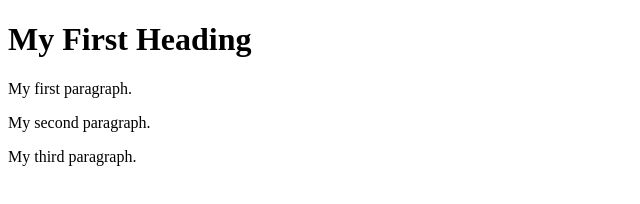
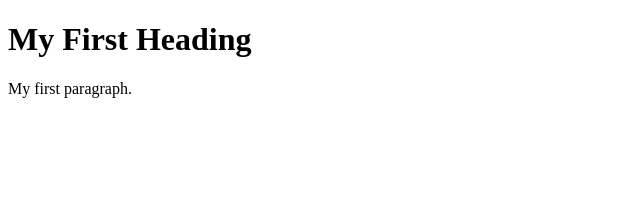
Before and after one commit to smojescikdev/Break2Exercise1, a plain HTML site: page home.html in a window 1280 px wide. Shown: the whole page, without its empty margins (0-640 px from the left). Drawn offline with Linux system fonts and the light colour scheme.

Commit message:
Revert "modified home.html"
This reverts commit af91ebcf7d70d4fe3c9b794cab4b3fe16d0c33a8.

```diff
--- a/home.html
+++ b/home.html
@@ -5,8 +5,5 @@
 <h1>My First Heading</h1>
 <p>My first paragraph.</p>
 
-<p>My second paragraph.</p>
-<p>My third paragraph.</p>
-
 </body>
 </html>
```
